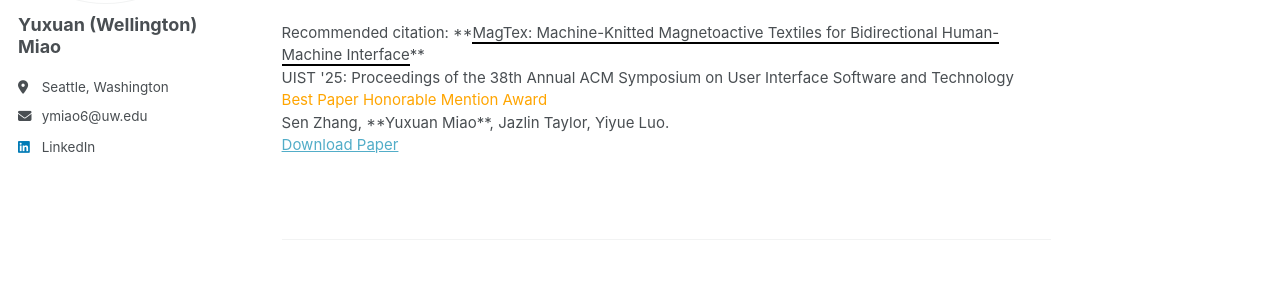
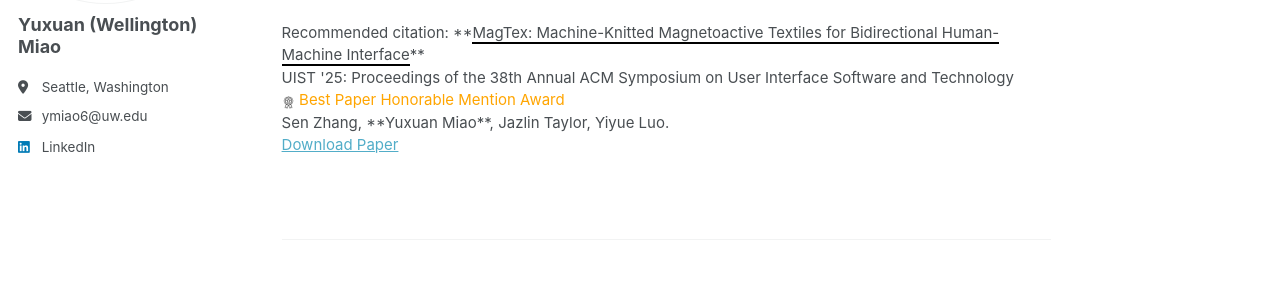
Before and after one commit to WellingtonMiao/WellingtonMiao.github.io, a Jekyll site: the page built from _publications/2025-09-27-magtex-uist25.md, in a window 1280 px wide. Shown: the part 229-512 px from the top of the page. Built offline with Jekyll 4.4.1, drawn with Linux system fonts in a browser that asks for light colours; a script that is not in the unit is left out.

Commit message:
Update 2025-09-27-magtex-uist25.md

```diff
--- a/_publications/2025-09-27-magtex-uist25.md
+++ b/_publications/2025-09-27-magtex-uist25.md
@@ -11,7 +11,8 @@
 citation: |
   **<span style="border-bottom: 2px solid #000;">MagTex: Machine-Knitted Magnetoactive Textiles for Bidirectional Human-Machine Interface</span>**<br>
   UIST '25: Proceedings of the 38th Annual ACM Symposium on User Interface Software and Technology<br>
-  <span style="color:#FFA500;">Best Paper Honorable Mention Award</span><br>
+  <span style="color:#FFA500;"><img src="/images/award-icon.png" alt="award icon" style="height:0.9em; margin-right:4px; vertical-align:text-bottom;">Best Paper Honorable Mention Award</span><br>
   Sen Zhang, **Yuxuan&nbsp;Miao**, Jazlin Taylor, Yiyue Luo.
 
+
 ---
```
